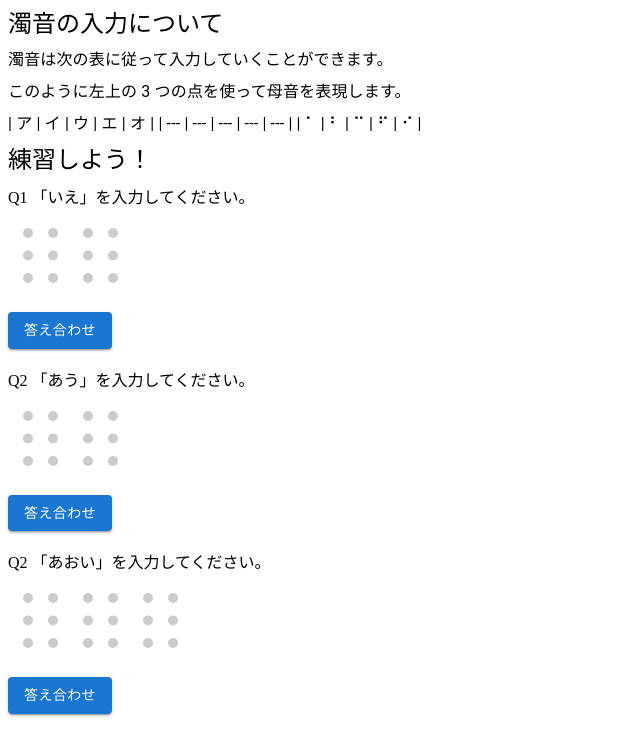
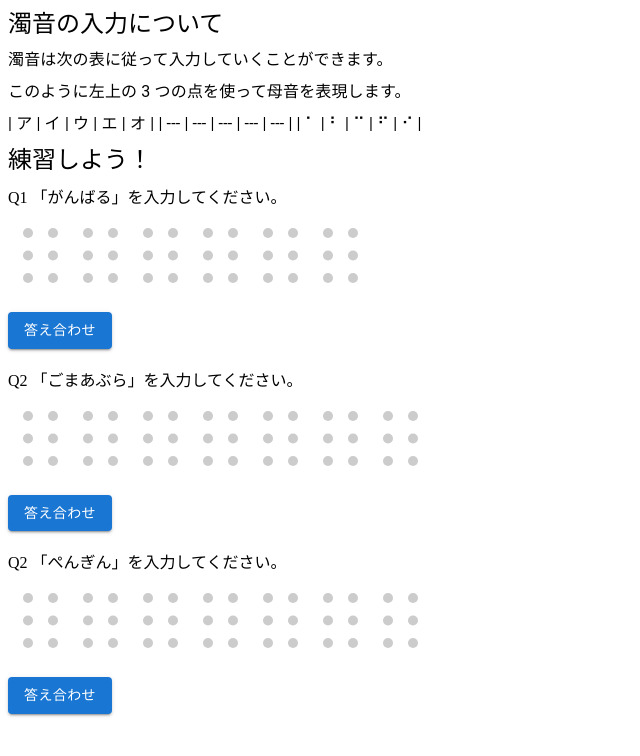
Before and after one commit to ut-code/dot-tutor, a Next.js app: page /touch/tutorial/4_write_dakuon_handakuon in a window 1280 px wide. Shown: the top 756 px of the page, without its empty margins (0-640 px from the left). Built offline with nearby package versions, Linux system fonts and the light colour scheme.

Commit message:
チュートリアル4枚目

```diff
--- a/src/pages/touch/tutorial/4_write_dakuon_handakuon.mdx
+++ b/src/pages/touch/tutorial/4_write_dakuon_handakuon.mdx
@@ -14,19 +14,19 @@ import PracticeTouch from "../../../components/practiceTouch";
 ### 練習しよう！
 
 <PracticeTouch
-  question="Q1 「いえ」を入力してください。"
-  answer="いえ"
-  length={2}
+  question="Q1 「がんばる」を入力してください。"
+  answer="がんばる"
+  length={6}
 />
 <br />
 <PracticeTouch
-  question="Q2 「あう」を入力してください。"
-  answer="あう"
-  length={2}
+  question="Q2 「ごまあぶら」を入力してください。"
+  answer="ごまあぶら"
+  length={7}
 />
 <br />
 <PracticeTouch
-  question="Q2 「あおい」を入力してください。"
-  answer="あおい"
-  length={3}
+  question="Q2 「ぺんぎん」を入力してください。"
+  answer="ぺんぎん"
+  length={7}
 />
```
